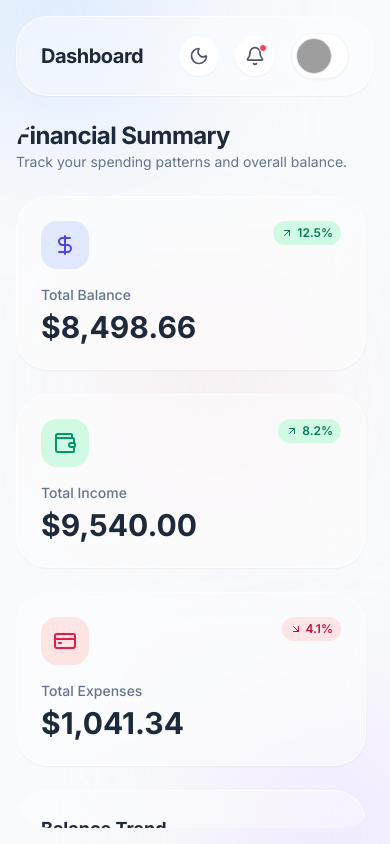
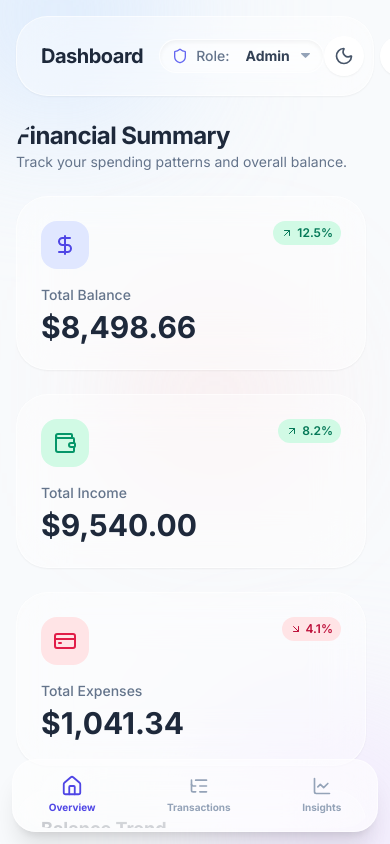
Before and after one commit to curiouscoder-cmd/fintech-dashboard, a React (Vite) app: page / in a window 390 px wide. Built offline with nearby package versions, Linux system fonts and the light colour scheme; grey boxes are pictures that could not be loaded.

Commit message:
implemened mobile navigation bar and adjust header layout for responsive access

```diff
--- a/src/components/Dashboard.jsx
+++ b/src/components/Dashboard.jsx
@@ -4,6 +4,7 @@ import { Header } from "./Header";
 import { Overview } from "./Overview";
 import { Transactions } from "./Transactions";
 import { Insights } from "./Insights";
+import { MobileNav } from "./MobileNav";
 import { useApp } from "../context/AppContext";
 
 export function Dashboard() {
@@ -32,13 +33,15 @@ export function Dashboard() {
         <main className="flex-1 flex flex-col gap-6 relative min-w-0">
           <Header />
 
-          <div className="flex-1 overflow-y-auto rounded-[32px] pr-2 pb-2 scrollbar-hide">
+          <div className="flex-1 overflow-y-auto rounded-[32px] pr-2 pb-20 md:pb-2 scrollbar-hide">
             {activeTab === 0 && <Overview />}
             {activeTab === 1 && <Transactions />}
             {activeTab === 2 && <Insights />}
           </div>
         </main>
       </div>
+
+      <MobileNav />
     </div>
   );
 }
--- a/src/components/Header.jsx
+++ b/src/components/Header.jsx
@@ -15,7 +15,7 @@ export function Header() {
         <h1 className="text-xl font-bold tracking-tight text-slate-800 dark:text-slate-100">
           Dashboard
         </h1>
-        <div className="hidden lg:flex items-center gap-2 rounded-full bg-white/50 px-3 py-1.5 text-sm text-slate-500 border border-white/50 shadow-inner dark:bg-slate-800/50 dark:border-white/10 dark:text-slate-400">
+        <div className="flex items-center gap-2 rounded-full bg-white/50 px-3 py-1.5 text-sm text-slate-500 border border-white/50 shadow-inner dark:bg-slate-800/50 dark:border-white/10 dark:text-slate-400">
           <Shield className="h-4 w-4 text-indigo-500" />
           <span className="font-medium pr-2">Role:</span>
           <select
--- /dev/null
+++ b/src/components/MobileNav.jsx
@@ -0,0 +1,40 @@
+import { Home, LineChart, ListTree, Lightbulb } from "lucide-react";
+import { useApp } from "../context/AppContext";
+import { cn } from "../lib/utils";
+
+export function MobileNav() {
+  const { activeTab, setActiveTab } = useApp();
+
+  const items = [
+    { icon: Home, label: "Overview", index: 0 },
+    { icon: ListTree, label: "Transactions", index: 1 },
+    { icon: LineChart, label: "Insights", index: 2 },
+  ];
+
+  return (
+    <div className="fixed bottom-0 left-0 right-0 z-50 md:hidden">
+      <div className="mx-3 mb-3 flex items-center justify-around rounded-[24px] border border-white/50 bg-white/60 backdrop-blur-2xl py-2 shadow-xl dark:border-white/10 dark:bg-slate-900/70">
+        {items.map((item) => (
+          <button
+            key={item.index}
+            onClick={() => setActiveTab(item.index)}
+            className={cn(
+              "flex flex-col items-center gap-1 px-4 py-2 rounded-2xl transition-all",
+              activeTab === item.index
+                ? "text-indigo-600 dark:text-indigo-400"
+                : "text-slate-400 dark:text-slate-500"
+            )}
+          >
+            <item.icon
+              className={cn(
+                "h-5 w-5 transition-transform",
+                activeTab === item.index && "scale-110"
+              )}
+            />
+            <span className="text-[10px] font-bold">{item.label}</span>
+          </button>
+        ))}
+      </div>
+    </div>
+  );
+}
```
